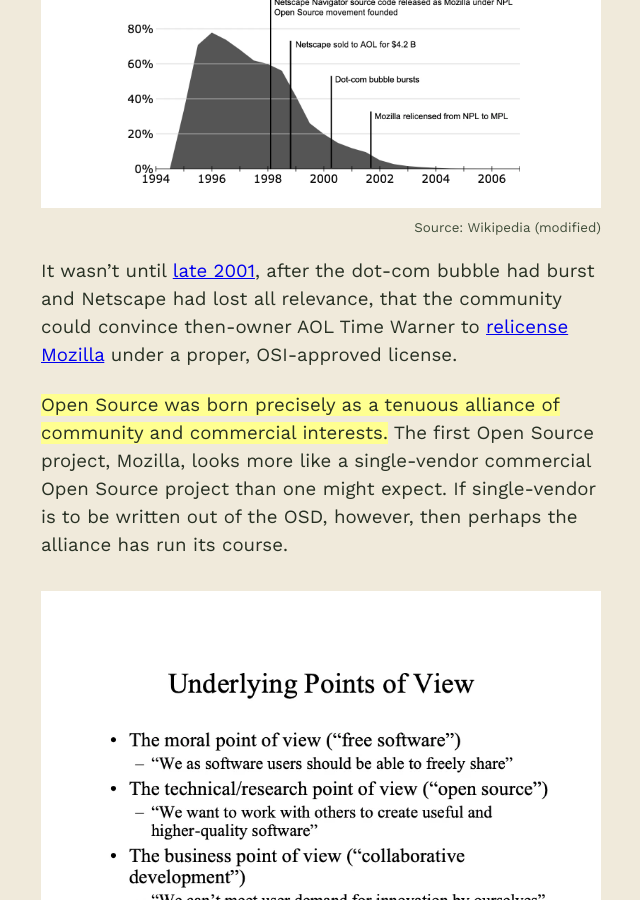
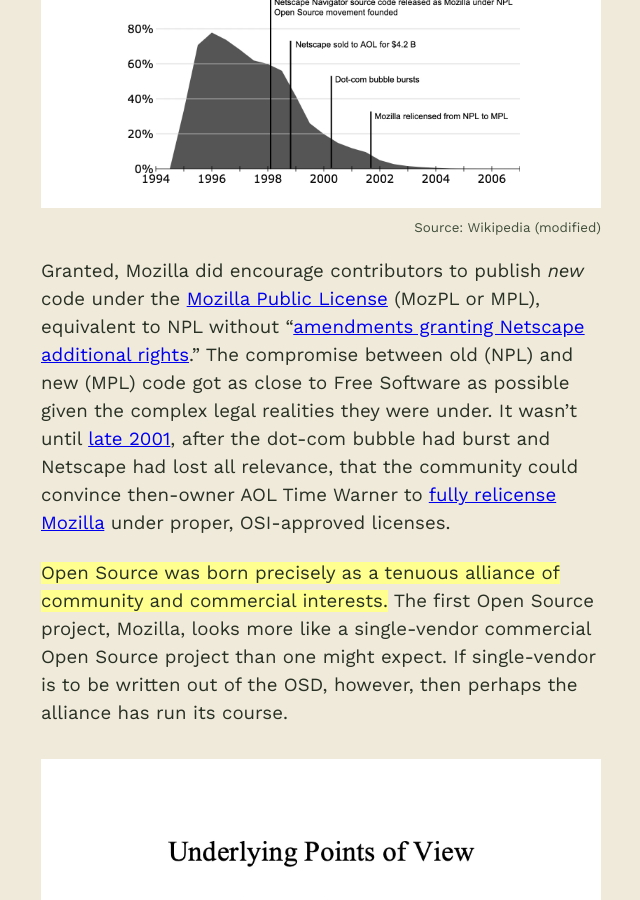
Before and after one commit to chadwhitacre/openpath, a Jekyll site: the page built from _posts/2024-06-20-the-historical-case-for-fair-source.md, in a window 1280 px wide and 900 px high, scrolled down 9391 px. Shown: the whole window, without its empty margins (319-959 px from the left). Built offline with Jekyll 4.4.1, drawn with Linux system fonts in a browser that asks for light colours; some web fonts are replaced; comment, search, counter and statistics services are not loaded.

Commit message:
Incorporate jwz's feedback

```diff
--- a/_posts/2024-06-20-the-historical-case-for-fair-source.md
+++ b/_posts/2024-06-20-the-historical-case-for-fair-source.md
@@ -263,11 +263,17 @@
 
 {% include img.html src="navigator.webp" caption="Source: Wikipedia (modified)" url="https://en.wikipedia.org/wiki/Netscape_Navigator#Decline" %}
 
-It wasn't until [late 2001](https://wiki.mozilla.org/Timeline), after the
-dot-com bubble had burst and Netscape had lost all relevance, that the
-community could convince then-owner AOL Time Warner to [relicense
-Mozilla](https://www-archive.mozilla.org/mpl/relicensing-faq) under a proper,
-OSI-approved license.
+Granted, Mozilla did encourage contributors to publish _new_ code under the
+[Mozilla Public License](https://spdx.org/licenses/MPL-1.0.html) (MozPL or
+MPL), equivalent to NPL without "[amendments granting Netscape additional
+rights](https://www-archive.mozilla.org/mpl/faq#4)." The compromise between old
+(NPL) and new (MPL) code got as close to Free Software as possible given the
+complex legal realities they were under. It wasn't until [late
+2001](https://wiki.mozilla.org/Timeline), after the dot-com bubble had burst
+and Netscape had lost all relevance, that the community could convince
+then-owner AOL Time Warner to [fully relicense
+Mozilla](https://www-archive.mozilla.org/mpl/relicensing-faq) under proper,
+OSI-approved licenses.
 
 **Open Source was born precisely as a tenuous alliance of community and
 commercial interests.** The first Open Source project, Mozilla, looks more like
```
